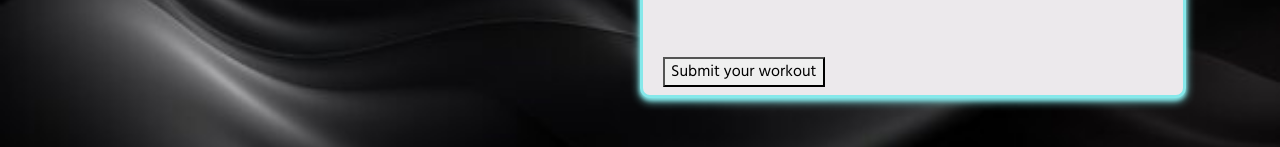
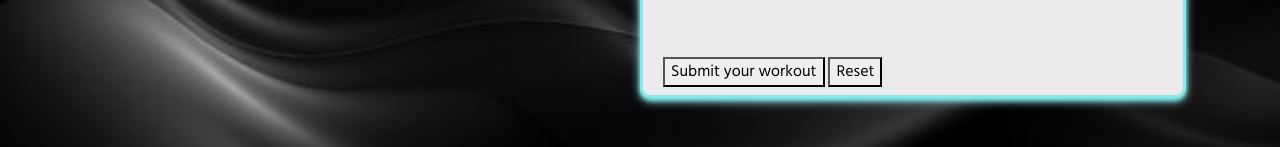
Before and after one commit to mturner1158/myWorkout-project-2, a plain HTML site: page index.html in a window 1280 px wide. Shown: the part 487-634 px from the top of the page. Drawn offline with nearby package versions, Linux system fonts and the light colour scheme.

Commit message:
added in a reset button

```diff
--- a/index.html
+++ b/index.html
@@ -121,6 +121,7 @@
               </table>
               </div>
               <button id="overall-submit-button" class="final-btn">Submit your workout</button>
+              <button id="overall-reset-button" class="final-btn">Reset</button>
             </div>
           </div>
         </div>
```
